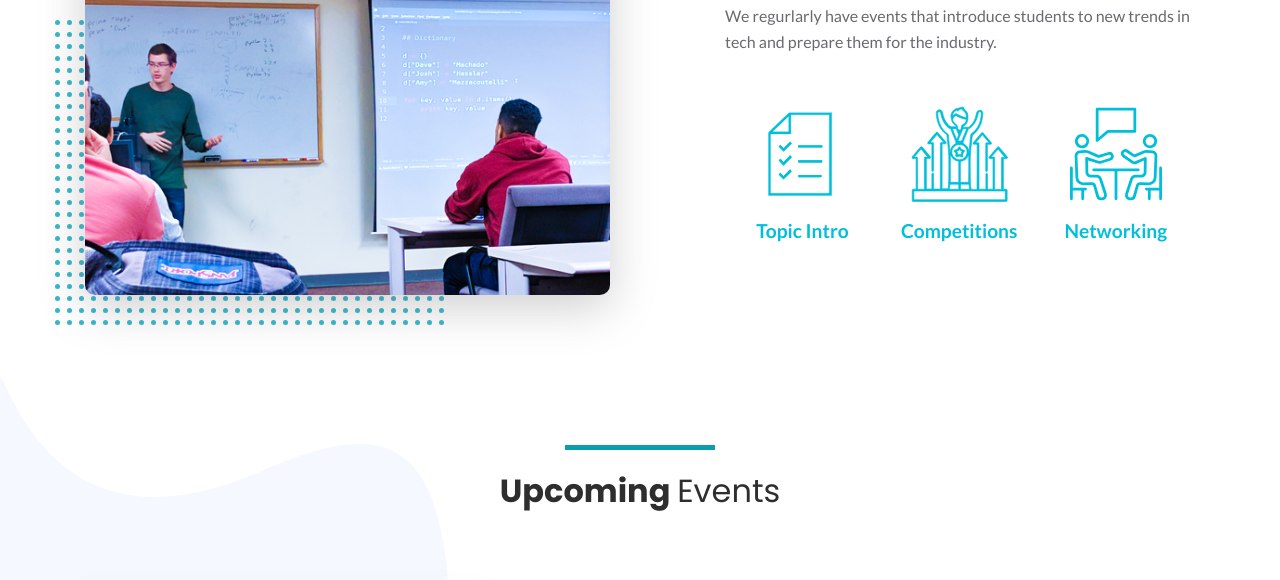
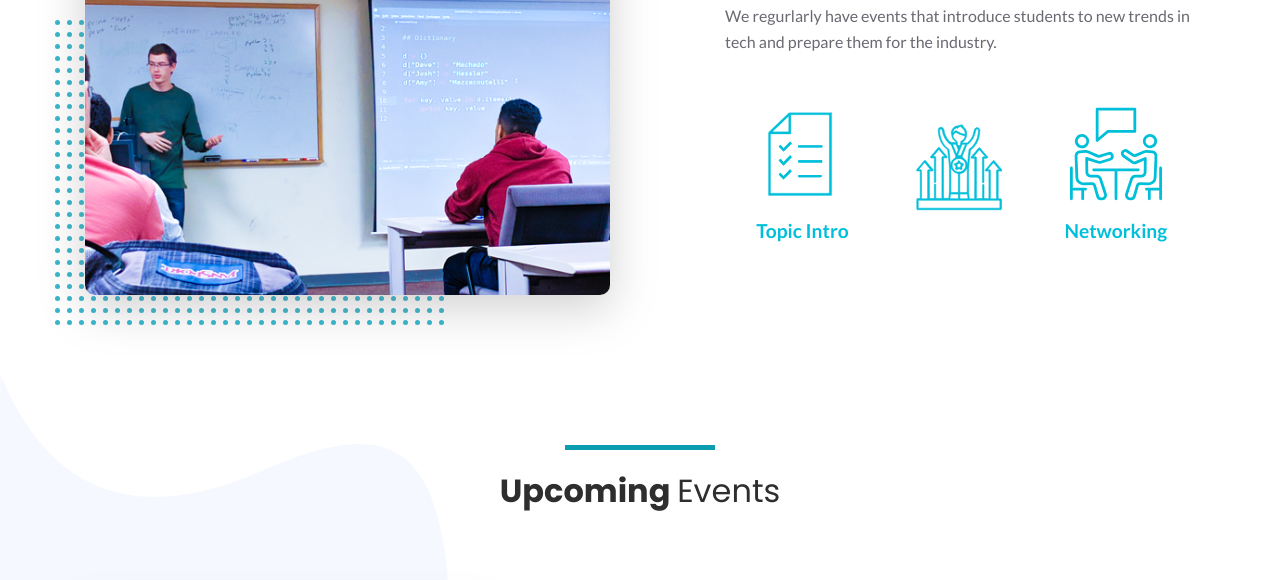
Before and after one commit to ludmylaalmeida/uml-acm, a plain HTML site: page index.html in a window 1280 px wide. Shown: the part 803-1383 px from the top of the page. Drawn offline with nearby package versions, Linux system fonts and the light colour scheme.

Commit message:
remove word

```diff
--- a/index.html
+++ b/index.html
@@ -163,7 +163,7 @@
                                 <div class="single-bubble d-flex align-items-center justify-content-center">
                                     <div class="card-div text-center">
                                         <img class="card-image" src="assets/images/competition.svg">
-                                        <p>Competitions</p>
+                                        <p></p>
                                     </div>
                                 </div>
                                 <!-- single  -->
```
